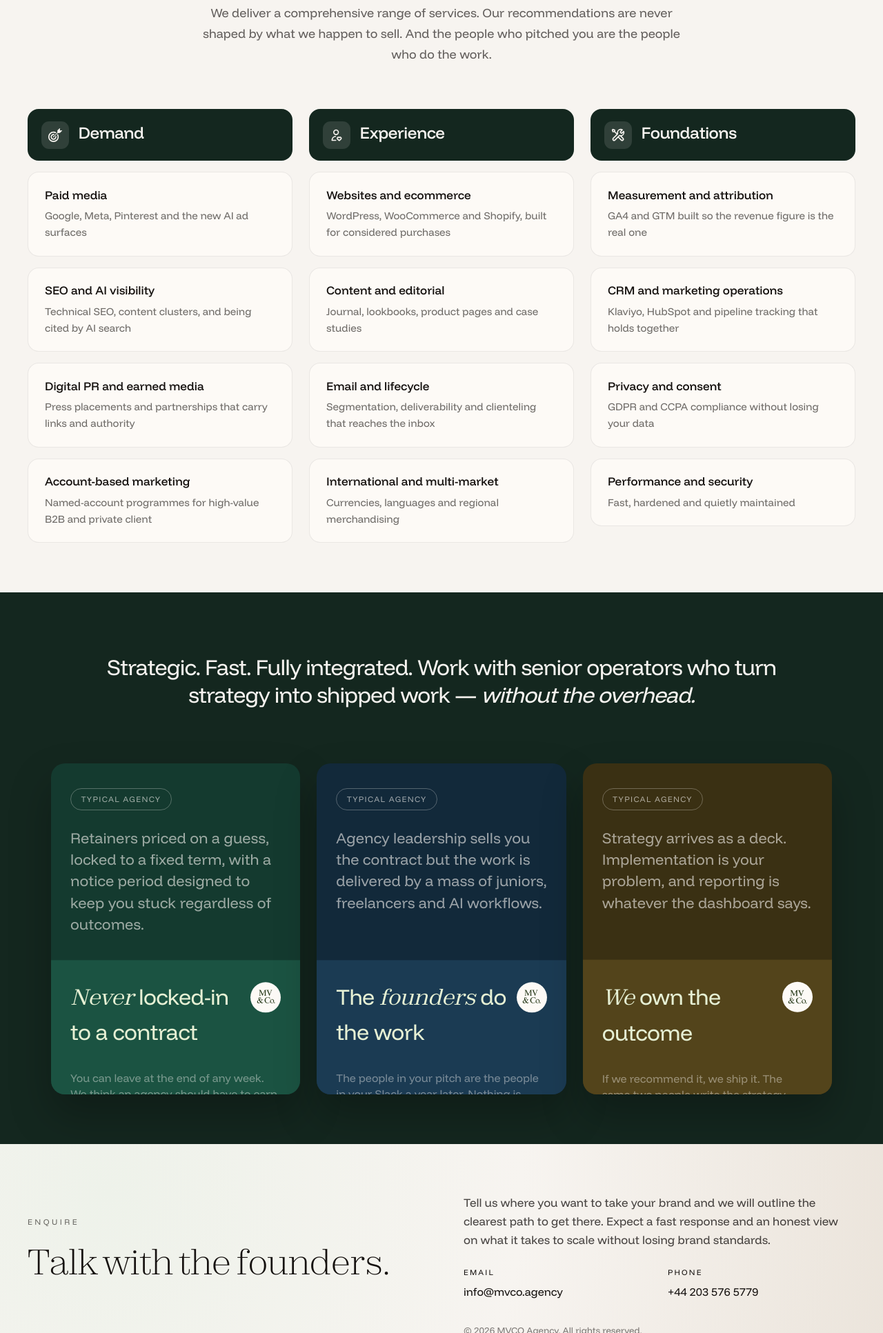
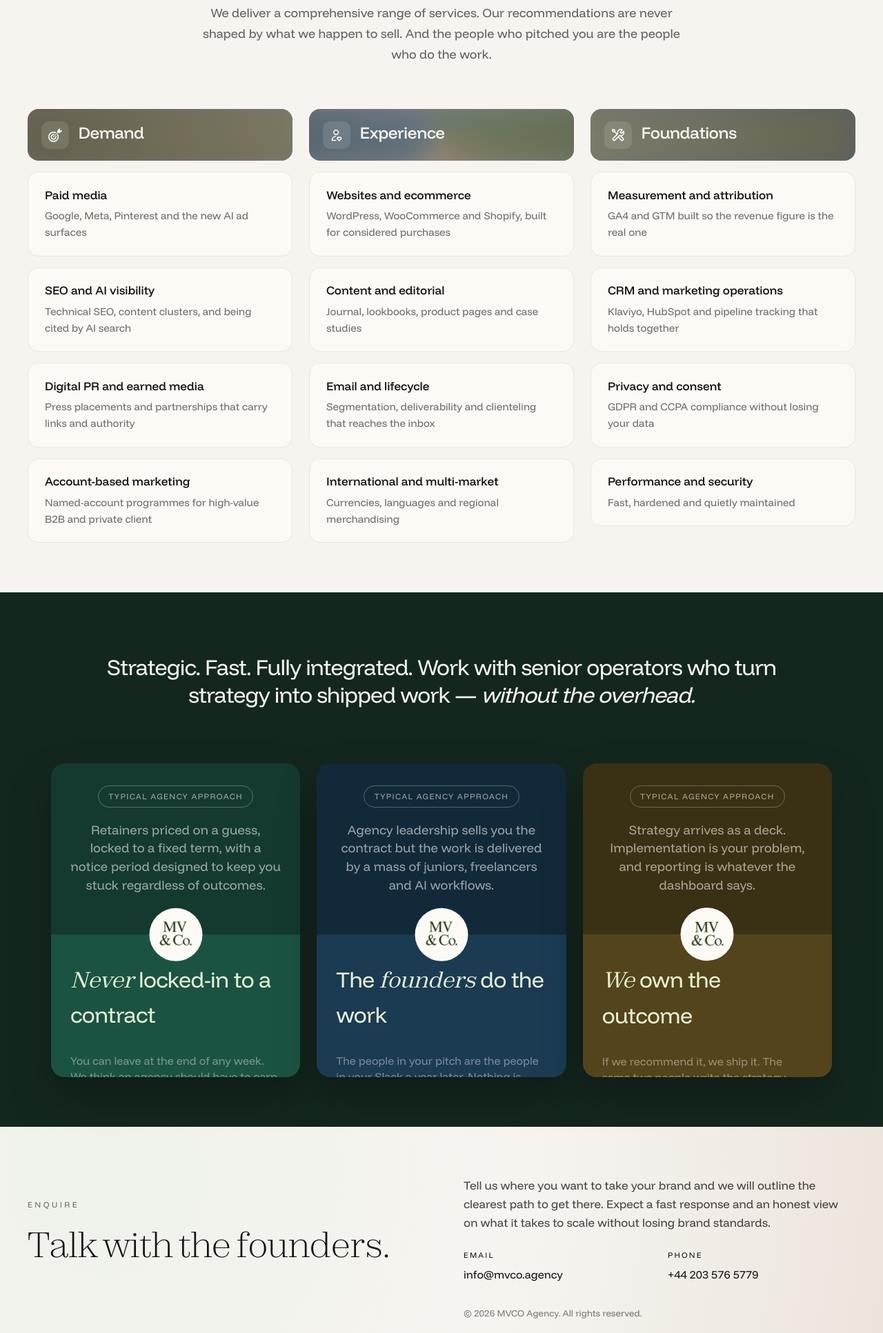
Before and after one commit to oliver2680/mvco-agency-site, a plain HTML site: page index.html in a window 1280 px wide. Shown: the part 2091-4024 px from the top of the page at 69% size. Drawn offline with Linux system fonts and the light colour scheme.

Commit message:
Centre service pills, enlarge badge, share gradient across framework headers
Services:
- Pill and problem text centred; pill copy now "Typical agency approach"
- Problem text 1.35rem -> 1.15rem with tighter padding and gap
- Badge moved from a floated corner mark to a 77px medallion straddling the
  panel's top edge, centred on the seam
- Panel padding-top raised to 2.5rem and --peek to 207px so the badge clears
  the headline without pushing the description sliver below the fold
- Card height 480px -> 455px, net shorter despite the larger badge
- Mobile gets extra padding below the problem text: the card is auto-height
  there, so it lacks the desktop gap the badge's upper half sits in

Framework column headers:
- Adopt the hero panel's gradient treatment in place of flat dark green
- The three headers act as windows onto ONE plane spanning the row, each
  offset by its column position, so no two show the same part of it
- Rotation replaced with a registered @property angle sweep; rotating an
  oversized box cannot cover a plane this wide and short without flashing
- Blur scaled 50px -> 16px for the smaller box, phase staggered per column,
  and brightness(0.72) applied to lift contrast with the light text

Co-Authored-By: Claude Opus 5 (1M context) <noreply@anthropic.com>

```diff
--- a/assets/css/main.css
+++ b/assets/css/main.css
@@ -498,6 +498,22 @@ p.section-intro {
   to   { transform: translate(-50%, -50%) rotate(-360deg); }
 }
 
+/* Registering the angle makes it animatable. Used by the framework column
+   headers, which sweep the gradient in place rather than rotating the box. */
+@property --pastel-angle {
+  syntax: "<angle>";
+  initial-value: 0deg;
+  inherits: false;
+}
+
+@keyframes pastel-sweep {
+  to { --pastel-angle: 360deg; }
+}
+
+@keyframes pastel-sweep-reverse {
+  to { --pastel-angle: -360deg; }
+}
+
 .pastel-bg-layer {
   position: absolute;
   top: 50%;
@@ -1227,9 +1243,9 @@ padding: 0;
   border-radius: 1.25rem;
   overflow: hidden;
   position: relative;
-  /* Sized to the longest problem block (~217px) plus breathing room plus the
-     195px peek. Retune alongside --peek if the problem copy grows. */
-  height: 480px;
+  /* Sized to the longest problem block (~190px) plus breathing room plus the
+     207px peek. Retune alongside --peek if the problem copy grows. */
+  height: 455px;
   color: #fdfaf6;
   box-shadow: 0 30px 60px rgba(0, 0, 0, 0.25);
   transition: transform 0.35s ease, box-shadow 0.35s ease;
@@ -1243,11 +1259,12 @@ padding: 0;
 .service-problem {
   width: 100%;
   height: 100%;
-  padding: 2.25rem 1.75rem;
+  padding: 2rem 1.75rem;
   display: flex;
   flex-direction: column;
-  align-items: flex-start;
-  gap: 1.5rem;
+  align-items: center;
+  text-align: center;
+  gap: 1.25rem;
   opacity: 1;
   transition: opacity 0.35s ease;
 }
@@ -1268,7 +1285,7 @@ padding: 0;
 
 .service-problem-text {
   font-family: "Funnel Display", serif;
-  font-size: 1.35rem;
+  font-size: 1.15rem;
   font-weight: 300;
   line-height: 1.45;
   margin: 0;
@@ -1286,9 +1303,10 @@ padding: 0;
      description runs — otherwise the h3s sit at different heights.
      Sized to clear the h3 plus ~1.5 lines of description, so a faded sliver of
      copy is cut off by the card edge and signals there's more on hover. */
-  --peek: 195px;
+  --peek: 207px;
   background: var(--service-info-bg, #14271f);
-  padding: 1.75rem;
+  /* Extra top padding clears the badge, whose lower half is 38.5px. */
+  padding: 2.5rem 1.75rem 1.75rem;
   display: flex;
   flex-direction: column;
   justify-content: flex-end;
@@ -1301,13 +1319,15 @@ padding: 0;
   transition: transform 0.35s ease;
 }
 
-/* Floated rather than absolutely positioned so the h3 wraps around it, instead
-   of reserving a dead column on every line. */
+/* Straddles the panel's top edge, centred on the seam between the problem area
+   and the answer. Positioned against .service-info, which is already absolute. */
 .service-info-badge {
-  float: right;
-  width: 44px;
-  height: 44px;
-  margin: 0.25rem 0 0.5rem 0.9rem;
+  position: absolute;
+  top: 0;
+  left: 50%;
+  transform: translate(-50%, -50%);
+  width: 77px;
+  height: 77px;
   border-radius: 50%;
   background: #fdfaf6;
   display: flex;
@@ -1398,7 +1418,9 @@ padding: 0;
 
   .service-problem {
     height: auto;
-    padding: 1.75rem 1.5rem;
+    /* Card is auto-height here, so there's no desktop-style gap above the panel.
+       The bottom padding reserves room for the badge's 38.5px upper half. */
+    padding: 1.75rem 1.5rem 3.5rem;
     gap: 1rem;
     transition: none;
   }
@@ -1487,13 +1509,97 @@ padding: 0;
 }
 
 .framework-column-header {
+  position: relative;
+  overflow: hidden;
   display: flex;
   align-items: center;
   gap: 0.85rem;
   color: #f7f4f0;
-  background: rgb(20, 39, 31);
+  /* Same treatment as .mvco-hero-panel: this base gradient sits under the two
+     counter-rotating conic layers plus the radial vignette. */
+  background: linear-gradient(135deg, #d9b8a8, #9fb5c4);
   border-radius: 1rem;
   padding: 1.1rem 1.25rem;
+}
+
+/* --- Shared gradient plane --------------------------------------------------
+   Each header clips its own copy of a background sized to the WHOLE row, then
+   shifts it left by its column position. The three headers therefore act as
+   windows onto one continuous gradient rather than each replaying it. */
+.framework-header-media {
+  --fw-gap: 1.5rem;
+  position: absolute;
+  top: 0;
+  height: 100%;
+  width: calc(300% + 2 * var(--fw-gap));
+  background: linear-gradient(135deg, #d9b8a8, #9fb5c4);
+  /* Darkens the whole plane — base, conic layers and vignette — to lift contrast
+     with the #f7f4f0 text. Scales RGB, so hue and saturation survive where a grey
+     scrim would flatten them. Lower to darken further. */
+  filter: brightness(0.72);
+  pointer-events: none;
+}
+
+.framework-column:nth-child(1) .framework-header-media {
+  left: 0;
+}
+
+.framework-column:nth-child(2) .framework-header-media {
+  left: calc(-100% - var(--fw-gap));
+}
+
+.framework-column:nth-child(3) .framework-header-media {
+  left: calc(-200% - (2 * var(--fw-gap)));
+}
+
+/* The hero rotates an oversized square box. That can't work on a plane this wide
+   and short — at 90deg it would swing out of frame and the headers would flash.
+   Animate the gradient's own angle instead, so the layer can sit exactly on the
+   plane. Blur is scaled down too: 50px would wash a ~70px strip to flat colour. */
+.framework-header-media .pastel-bg-layer {
+  --pastel-angle: 0deg;
+  top: 0;
+  left: 0;
+  width: 100%;
+  height: 100%;
+  transform: none;
+  animation: none;
+  filter: blur(16px);
+  background: conic-gradient(
+    from var(--pastel-angle),
+    #7a9684,
+    #8a9c6e,
+    #b8a070,
+    #d4c098,
+    #6f8a9e,
+    #7a94aa,
+    #8a9c6e,
+    #7a9684
+  );
+}
+
+.framework-header-media .pastel-bg-layer-1 {
+  animation: pastel-sweep 8s linear infinite;
+}
+
+.framework-header-media .pastel-bg-layer-2 {
+  animation: pastel-sweep-reverse 10s linear infinite;
+}
+
+/* Phase-shift each column so the motion differs too, not just the slice. This is
+   the only source of variation once the row collapses to a single column. */
+.framework-column:nth-child(2) .framework-header-media .pastel-bg-layer {
+  animation-delay: -2.6s;
+}
+
+.framework-column:nth-child(3) .framework-header-media .pastel-bg-layer {
+  animation-delay: -5.3s;
+}
+
+.framework-column-header > .framework-icon-tile,
+.framework-column-header > h3 {
+  position: relative;
+  z-index: 1;
 }
 
 .framework-column-header h3 {
@@ -1562,6 +1668,15 @@ padding: 0;
     gap: 2.5rem;
     max-width: 720px;
     margin: 0 auto;
+  }
+
+  /* Single column here, so there's no row to span — each header gets the whole
+     plane. The staggered animation-delay still keeps the three from matching. */
+  .framework-column:nth-child(1) .framework-header-media,
+  .framework-column:nth-child(2) .framework-header-media,
+  .framework-column:nth-child(3) .framework-header-media {
+    width: 100%;
+    left: 0;
   }
 }
 
--- a/index.html
+++ b/index.html
@@ -168,6 +168,11 @@
       <div class="services-framework-grid">
         <div class="framework-column">
           <div class="framework-column-header">
+            <div class="framework-header-media" aria-hidden="true">
+              <div class="pastel-bg-layer pastel-bg-layer-1"></div>
+              <div class="pastel-bg-layer pastel-bg-layer-2"></div>
+              <div class="pastel-bg-radial"></div>
+            </div>
             <span class="framework-icon-tile">
               <svg class="framework-icon" viewBox="0 0 512 512" fill="currentColor" aria-hidden="true" focusable="false">
                 <path d="M204.762,254.456l34.212-34.204c-39.807-18.293-88.544-11.079-121.29,21.675c-42.013,42.006-42.013,110.372,0,152.393c42.005,42.014,110.38,42.014,152.386,0c32.746-32.745,39.968-81.49,21.675-121.298l-34.211,34.211c3.381,19.976-2.553,41.224-17.939,56.604c-25.21,25.218-66.225,25.218-91.434,0c-25.21-25.21-25.21-66.224,0-91.427C163.546,257.016,184.794,251.074,204.762,254.456z"/>
@@ -199,6 +204,11 @@
 
         <div class="framework-column">
           <div class="framework-column-header">
+            <div class="framework-header-media" aria-hidden="true">
+              <div class="pastel-bg-layer pastel-bg-layer-1"></div>
+              <div class="pastel-bg-layer pastel-bg-layer-2"></div>
+              <div class="pastel-bg-radial"></div>
+            </div>
             <span class="framework-icon-tile">
               <svg class="framework-icon" viewBox="0 0 24 24" fill="none" stroke="currentColor" stroke-width="2" stroke-linecap="round" stroke-linejoin="round" aria-hidden="true" focusable="false">
                 <path d="M10.5 21H4C4 17.4735 6.60771 14.5561 10 14.0709M16.4976 16.2119C15.7978 15.4328 14.6309 15.2232 13.7541 15.9367C12.8774 16.6501 12.7539 17.843 13.4425 18.6868C13.8312 19.1632 14.7548 19.9983 15.4854 20.6353C15.8319 20.9374 16.0051 21.0885 16.2147 21.1503C16.3934 21.203 16.6018 21.203 16.7805 21.1503C16.9901 21.0885 17.1633 20.9374 17.5098 20.6353C18.2404 19.9983 19.164 19.1632 19.5527 18.6868C20.2413 17.843 20.1329 16.6426 19.2411 15.9367C18.3492 15.2307 17.1974 15.4328 16.4976 16.2119ZM15 7C15 9.20914 13.2091 11 11 11C8.79086 11 7 9.20914 7 7C7 4.79086 8.79086 3 11 3C13.2091 3 15 4.79086 15 7Z"/>
@@ -228,6 +238,11 @@
 
         <div class="framework-column">
           <div class="framework-column-header">
+            <div class="framework-header-media" aria-hidden="true">
+              <div class="pastel-bg-layer pastel-bg-layer-1"></div>
+              <div class="pastel-bg-layer pastel-bg-layer-2"></div>
+              <div class="pastel-bg-radial"></div>
+            </div>
             <span class="framework-icon-tile">
               <svg class="framework-icon" viewBox="0 0 24 24" fill="none" stroke="currentColor" stroke-width="2" stroke-linecap="round" stroke-linejoin="round" aria-hidden="true" focusable="false">
                 <path d="M6 6L10.5 10.5M6 6H3L2 3L3 2L6 3V6ZM19.259 2.74101L16.6314 5.36863C16.2354 5.76465 16.0373 5.96265 15.9632 6.19098C15.8979 6.39183 15.8979 6.60817 15.9632 6.80902C16.0373 7.03735 16.2354 7.23535 16.6314 7.63137L16.8686 7.86863C17.2646 8.26465 17.4627 8.46265 17.691 8.53684C17.8918 8.6021 18.1082 8.6021 18.309 8.53684C18.5373 8.46265 18.7354 8.26465 19.1314 7.86863L21.5893 5.41072C21.854 6.05488 22 6.76039 22 7.5C22 10.5376 19.5376 13 16.5 13C16.1338 13 15.7759 12.9642 15.4298 12.8959C14.9436 12.8001 14.7005 12.7521 14.5532 12.7668C14.3965 12.7824 14.3193 12.8059 14.1805 12.8802C14.0499 12.9501 13.919 13.081 13.657 13.343L6.5 20.5C5.67157 21.3284 4.32843 21.3284 3.5 20.5C2.67157 19.6716 2.67157 18.3284 3.5 17.5L10.657 10.343C10.919 10.081 11.0499 9.95005 11.1198 9.81949C11.1941 9.68068 11.2176 9.60347 11.2332 9.44681C11.2479 9.29945 11.1999 9.05638 11.1041 8.57024C11.0358 8.22406 11 7.86621 11 7.5C11 4.46243 13.4624 2 16.5 2C17.5055 2 18.448 2.26982 19.259 2.74101ZM12.0001 14.9999L17.5 20.4999C18.3284 21.3283 19.6716 21.3283 20.5 20.4999C21.3284 19.6715 21.3284 18.3283 20.5 17.4999L15.9753 12.9753C15.655 12.945 15.3427 12.8872 15.0408 12.8043C14.6517 12.6975 14.2249 12.7751 13.9397 13.0603L12.0001 14.9999Z"/>
@@ -271,7 +286,7 @@
       <div class="service-grid">
         <article class="service-card service-card--talent">
           <div class="service-problem">
-            <span class="service-problem-pill">Typical agency</span>
+            <span class="service-problem-pill">Typical agency approach</span>
             <p class="service-problem-text">
               Retainers priced on a guess, locked to a fixed term, with a notice period
               designed to keep you stuck regardless of outcomes.
@@ -293,7 +308,7 @@
 
         <article class="service-card service-card--abm">
           <div class="service-problem">
-            <span class="service-problem-pill">Typical agency</span>
+            <span class="service-problem-pill">Typical agency approach</span>
             <p class="service-problem-text">
               Agency leadership sells you the contract but the work is delivered by a
               mass of juniors, freelancers and AI workflows.
@@ -315,7 +330,7 @@
 
         <article class="service-card service-card--web">
           <div class="service-problem">
-            <span class="service-problem-pill">Typical agency</span>
+            <span class="service-problem-pill">Typical agency approach</span>
             <p class="service-problem-text">
               Strategy arrives as a deck. Implementation is your problem, and reporting
               is whatever the dashboard says.
```
